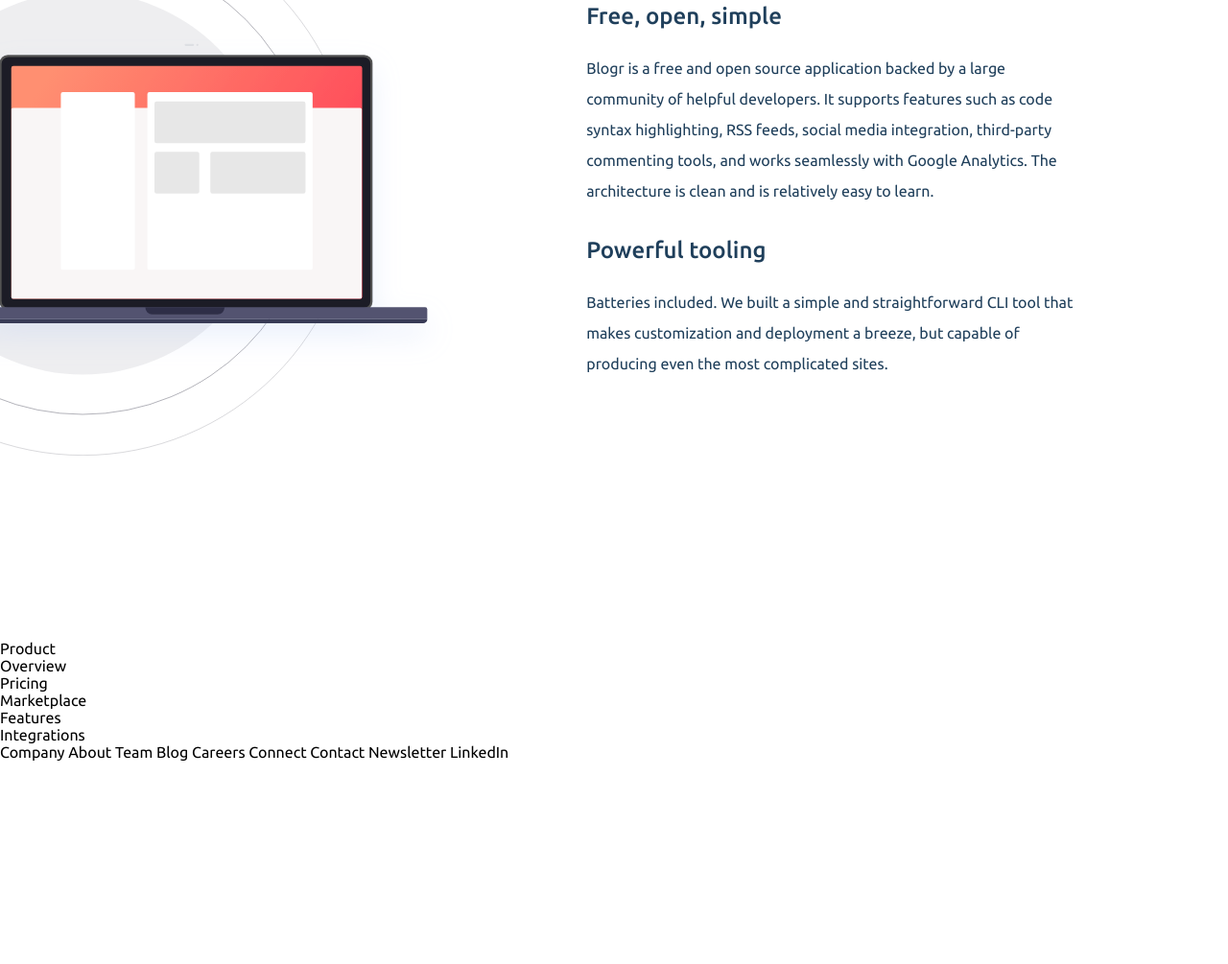
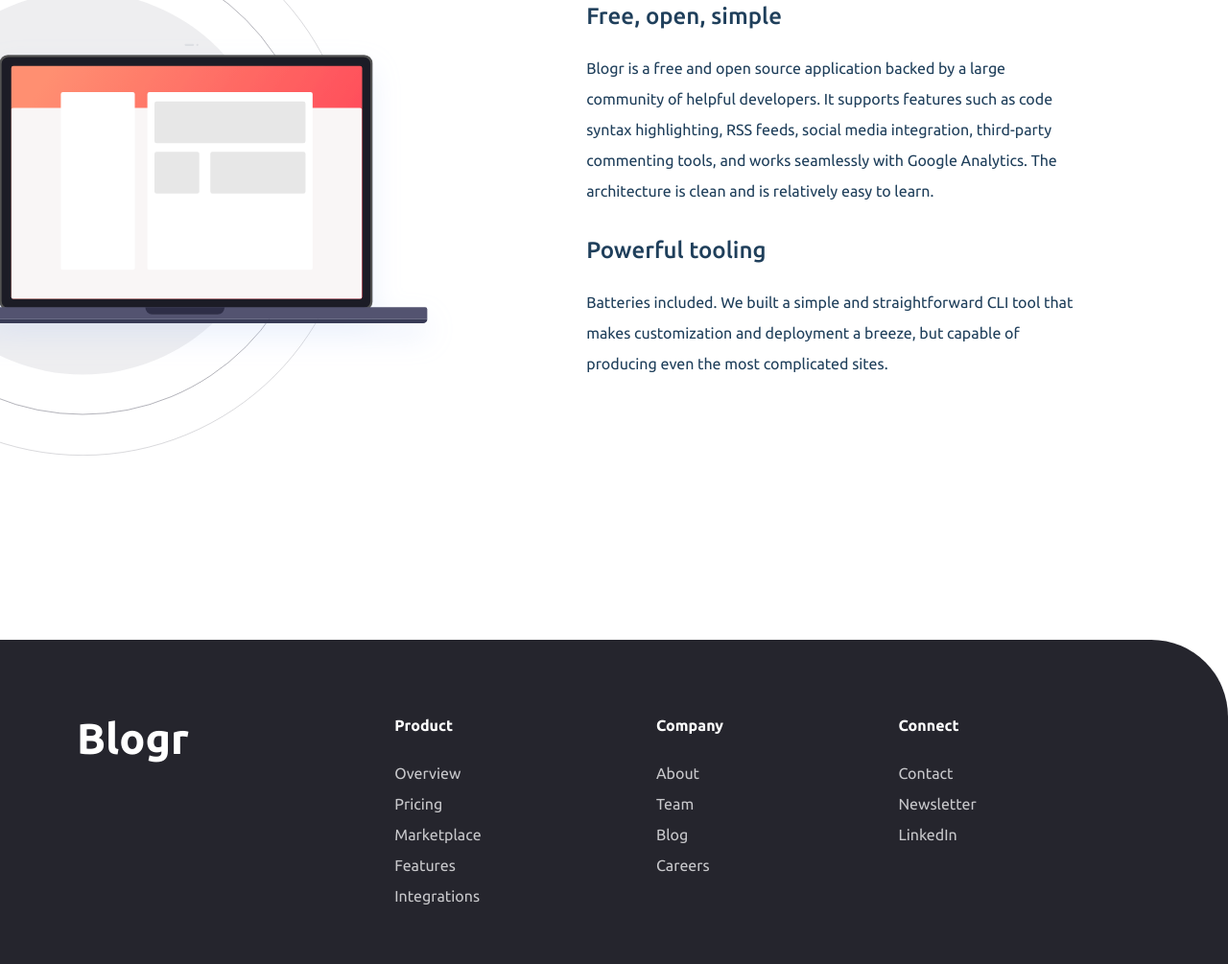
Before and after one commit to Margaretka15/BlogrLandingPage, a website: page index.html in a window 1280 px wide. Shown: the part 2171-3176 px from the top of the page at 96% size. Before the commit the page ends 2964 px from the top, so only its background shows below. Drawn offline with Linux system fonts and the light colour scheme.

Commit message:
Add footer

```diff
--- a/index.html
+++ b/index.html
@@ -156,34 +156,52 @@
 
 
 
-<footer class="footer">
+<footer class="footer section">
     <nav class="footer__nav">
-        <ul>
-            <li>Product
-                <ul>
+        <div class="header__logo footer__column">
+            Blogr
+        </div>
+
+            <div class="footer__column">
+                <span class="footer__title">
+                    Product
+                </span>
+                <ul class = "footer__list--inner">
                     <li>Overview</li>
                     <li>Pricing</li>
                     <li>Marketplace</li>
                     <li>Features</li>
                     <li>Integrations</li>
                 </ul>
-            </li>
-        </ul>
+            </div>
+
+        <div class="footer__column">
+                <span class="footer__title">
+                    Company
+                </span>
+                <ul class = "footer__list--inner">
+                    <li>About</li>
+                    <li>Team</li>
+                    <li>Blog</li>
+                    <li>Careers</li>
+                </ul>
+        </div>
+        <div class="footer__column">
+                <span class="footer__title">
+                    Connect
+                </span>
+
+                <ul class = "footer__list--inner">
+                    <li>Contact</li>
+                    <li>Newsletter</li>
+                    <li>LinkedIn</li>
+                </ul>
+        </div>
+
     </nav>
 
 
-    Company
 
-    About
-    Team
-    Blog
-    Careers
-
-    Connect
-
-    Contact
-    Newsletter
-    LinkedIn
 </footer>
 <!--
 
--- a/sass/layout/_footer.scss
+++ b/sass/layout/_footer.scss
@@ -0,0 +1,29 @@
+.footer {
+  background-color: $color-dark-blue;
+  border-top-right-radius: 10vh;
+  padding: 5rem 5rem 3rem;
+  //height: 40vh;
+
+  &__nav {
+    display: flex;
+    height: 100%;
+    justify-content: space-between;
+
+  }
+  &__column{
+    flex-grow: 1;
+
+    .footer__title{
+      margin-bottom: 2rem;
+      display: inline-block;
+      font-weight: 700;
+    }
+    ul{
+      list-style: none;
+      li{
+        height: 2rem;
+        color: $color-grayish-blue;
+      }
+    }
+  }
+}
--- a/sass/layout/_header.scss
+++ b/sass/layout/_header.scss
@@ -66,6 +66,7 @@
     line-height: 2.8rem;
     margin-right: 2rem;
     color: white;
+    display: block;
 
   }
   .arrow{
```
Also changed, not shown: css/style.css.
